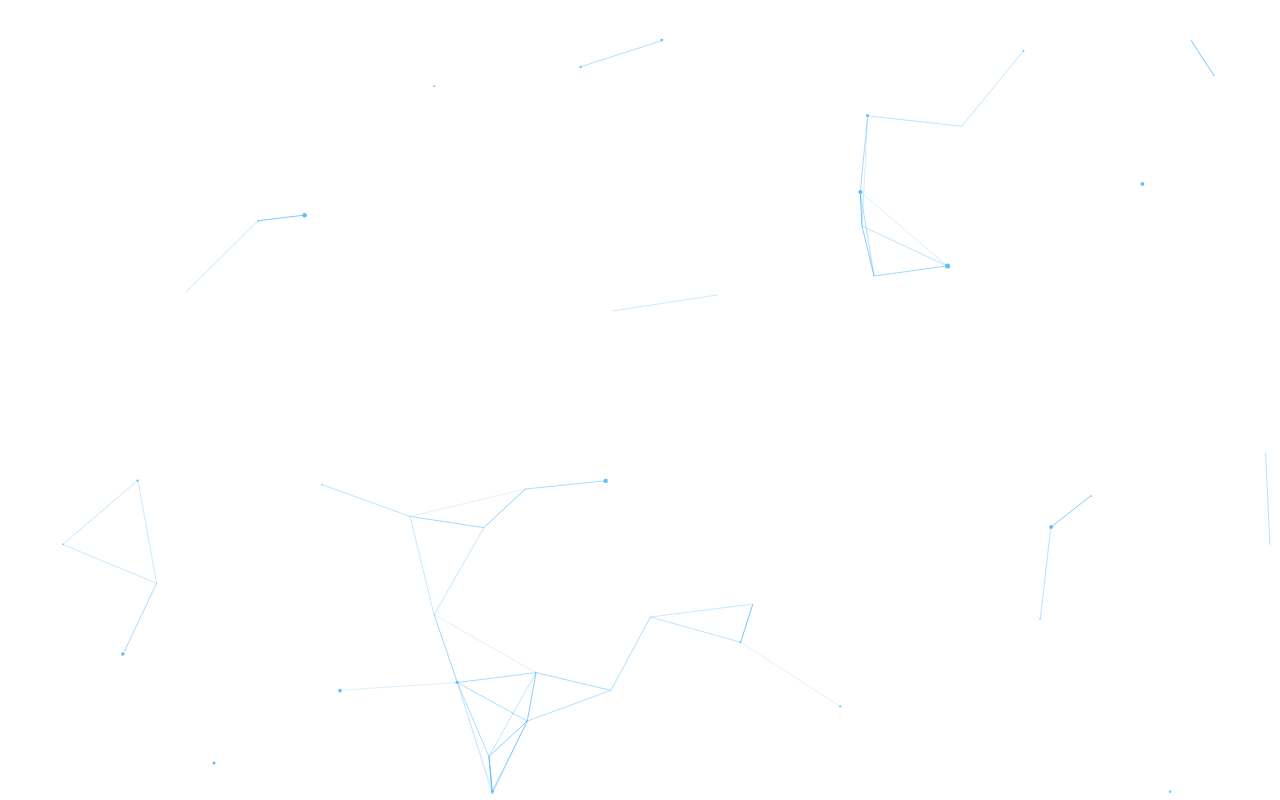
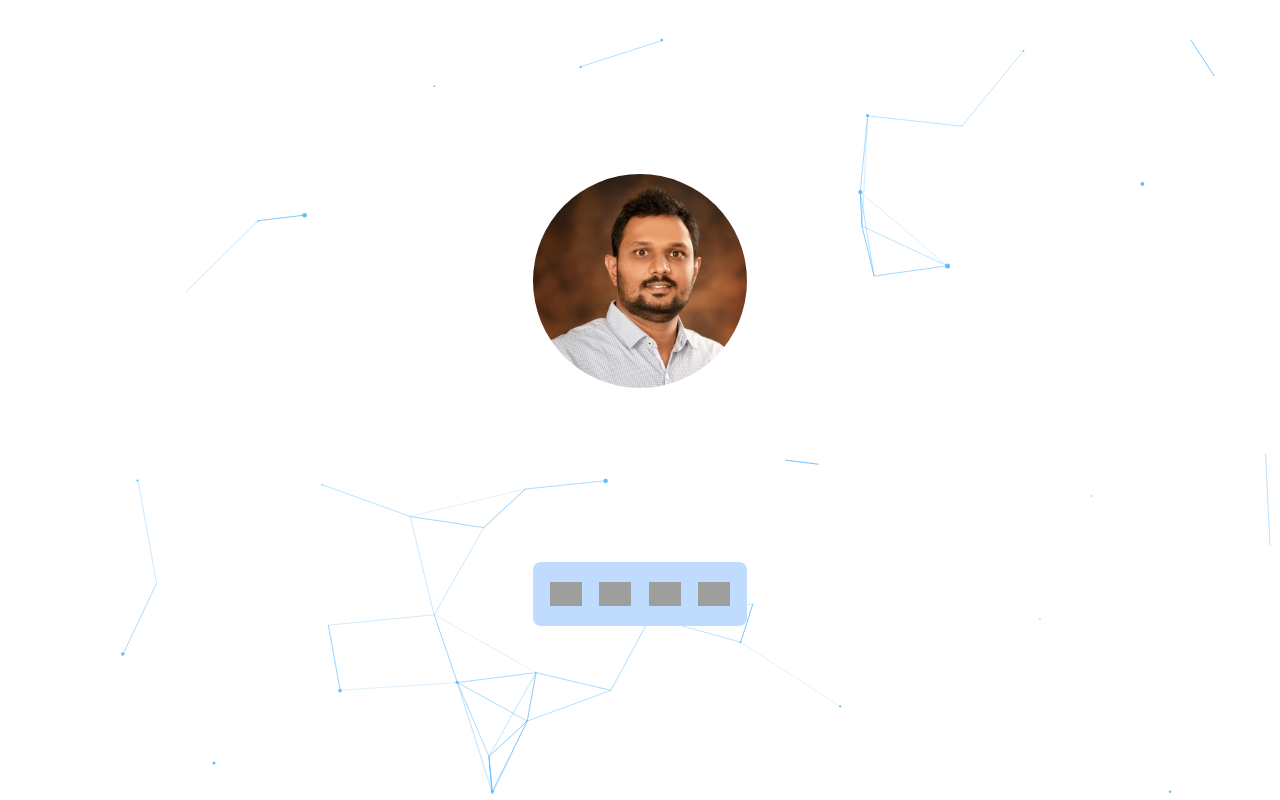
Before and after one commit to theja-vanka/theja-vanka.github.io, a plain HTML site: page index.html in a window 1280 px wide. Drawn offline with nearby package versions, Linux system fonts and the light colour scheme; grey boxes are pictures that could not be loaded.

Commit message:
Add avatar and icons

```diff
--- a/index.html
+++ b/index.html
@@ -23,12 +23,26 @@
 
 	<link rel='icon' type='image/png' href='images/favicon.ico'>
 	<link rel='stylesheet' href='assets/global.css'>
-
-	<canvas class="background"></canvas>
-  	<script src="assets/particles.min.js"></script>
+	<script src="assets/particles.min.js"></script>
+	<script src="https://cdn.tailwindcss.com"></script>
 </head>
 
 <body>
+	<canvas class="background"></canvas>
+	<div class="grid grid-cols-3 h-screen">
+		<div class="col-span-3 sm:col-span-1 flex">
+		</div>
+		<div class="col-span-3 sm:col-span-1 flex flex-col items-center justify-evenly">
+			<img src="images/me.jpg" class="flex w-6/12 rounded-full" alt="Me" />
+			<div class="flex justify-evenly h-15 w-6/12 py-5 rounded-lg bg-blue-200">
+				<a href="mailto:theja.vanka@gmail.com" target="_blank" rel="noopener noreferrer"><img class="h-6 w-full" src="https://cdn.jsdelivr.net/npm/simple-icons@v10/icons/gmail.svg"/></a>
+				<a href="https://github.com/theja-vanka" target="_blank" rel="noopener noreferrer"><img class="h-6 w-full" src="https://cdn.jsdelivr.net/npm/simple-icons@v10/icons/github.svg"/></a>
+				<a href="https://www.linkedin.com/in/krishnatheja-vanka/" target="_blank" rel="noopener noreferrer"><img class="h-6 w-full" src="https://cdn.jsdelivr.net/npm/simple-icons@v10/icons/linkedin.svg"/></a>
+				<a href="https://kaggle.com/thejavanka/" target="_blank" rel="noopener noreferrer"><img class="h-6 w-full" src="https://cdn.jsdelivr.net/npm/simple-icons@v10/icons/kaggle.svg"/></a>
+			</div>
+		</div>
+	</div>
+
 </body>
 
 </html>
```
